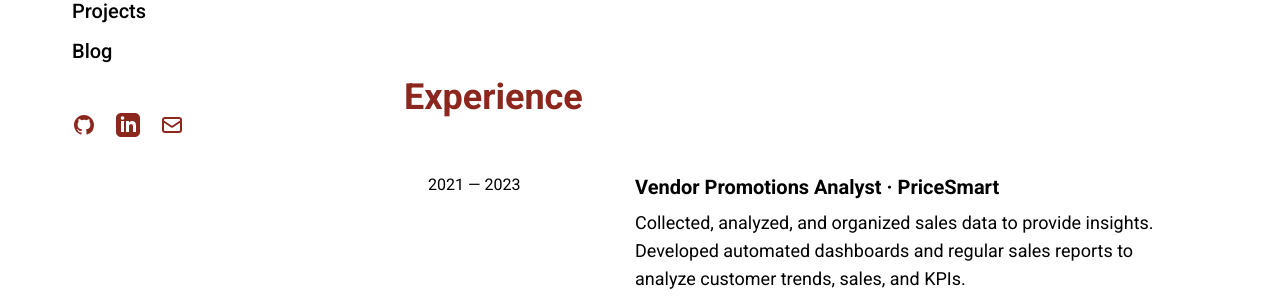
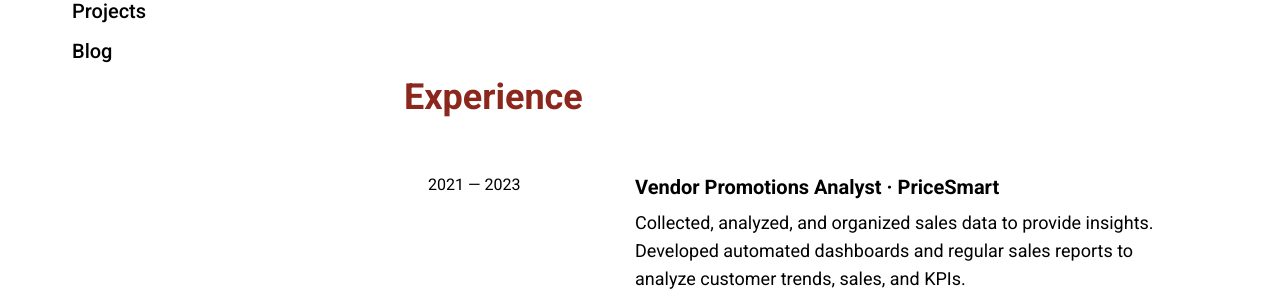
Before and after one commit to diemgomez/portfolio-mauricio, a Flask app: template templates/index.html in a window 1280 px wide. Shown: the part 671-974 px from the top of the page. Run offline with Flask 3, Linux system fonts and the light colour scheme; the template is opened without the code that fills it, so the values that code supplies are empty; some libraries are stand-ins or nearby versions.

```diff
--- a/requirements.txt
+++ b/requirements.txt
@@ -0,0 +1,2 @@
+Flask
+gunicorn
--- a/templates/index.html
+++ b/templates/index.html
@@ -62,18 +62,7 @@
 
                 <!-- Social Links -->
                 <div class="flex space-x-5 mt-12">
-                    <!-- GitHub Icon -->
-                    <a href="https://github.com/diemgomez" target="_blank" rel="noopener noreferrer" class="text-[#8C271E] hover:text-[#8C271E]/80 transition duration-300">
-                        <svg class="w-6 h-6" fill="currentColor" viewBox="0 0 24 24" aria-hidden="true"><path fill-rule="evenodd" d="M12 2C6.477 2 2 6.477 2 12c0 4.418 2.865 8.165 6.839 9.49.5.092.682-.217.682-.483 0-.237-.009-.868-.013-1.703-2.782.605-3.369-1.343-3.369-1.343-.454-1.158-1.11-1.466-1.11-1.466-.908-.62.069-.608.069-.608 1.003.07 1.531 1.032 1.531 1.032.892 1.53 2.341 1.088 2.91.832.092-.647.35-1.088.636-1.338-2.22-.253-4.555-1.113-4.555-4.951 0-1.093.39-1.988 1.03-2.688-.103-.253-.446-1.272.098-2.65 0 0 .84-.27 2.75 1.026A9.564 9.564 0 0112 6.844c.85.004 1.705.115 2.504.337 1.909-1.296 2.747-1.026 2.747-1.026.546 1.379.201 2.398.1 2.65.64.7 1.028 1.595 1.028 2.688 0 3.848-2.339 4.695-4.566 4.943.359.309.678.92.678 1.855 0 1.338-.012 2.419-.012 2.747 0 .268.18.58.688.482A10.001 10.001 0 0022 12c0-5.523-4.477-10-10-10z" clip-rule="evenodd" /></svg>
-                    </a>
-                    <!-- LinkedIn Icon -->
-                    <a href="https://www.linkedin.com/in/mauricio-gomez-28a814146/" target="_blank" rel="noopener noreferrer" class="text-[#8C271E] hover:text-[#8C271E]/80 transition duration-300">
-                        <svg class="w-6 h-6" fill="currentColor" viewBox="0 0 24 24" aria-hidden="true"><path d="M19 0h-14c-2.761 0-5 2.239-5 5v14c0 2.761 2.239 5 5 5h14c2.762 0 5-2.239 5-5v-14c0-2.761-2.238-5-5-5zm-11 19h-3v-11h3v11zm-1.5-12.268c-.966 0-1.75-.79-1.75-1.764s.784-1.764 1.75-1.764 1.75.79 1.75 1.764-.783 1.764-1.75 1.764zm13.5 12.268h-3v-5.604c0-3.368-4-3.113-4 0v5.604h-3v-11h3v1.765c1.396-2.586 7-2.777 7 2.476v6.759z" /></svg>
-                    </a>
-                    <!-- Email Icon -->
-                    <a href="mailto:zemog150790@gmail.com" class="text-[#8C271E] hover:text-[#8C271E]/80 transition duration-300">
-                        <svg class="w-6 h-6" fill="none" stroke="currentColor" viewBox="0 0 24 24" xmlns="http://www.w3.org/2000/svg"><path stroke-linecap="round" stroke-linejoin="round" stroke-width="2" d="M3 8l7.89 5.26a2 2 0 002.22 0L21 8M5 19h14a2 2 0 002-2V7a2 2 0 00-2-2H5a2 2 0 00-2 2v10a2 2 0 002 2z"></path></svg>
-                    </a>
+
                 </div>
             </aside>
 
```
